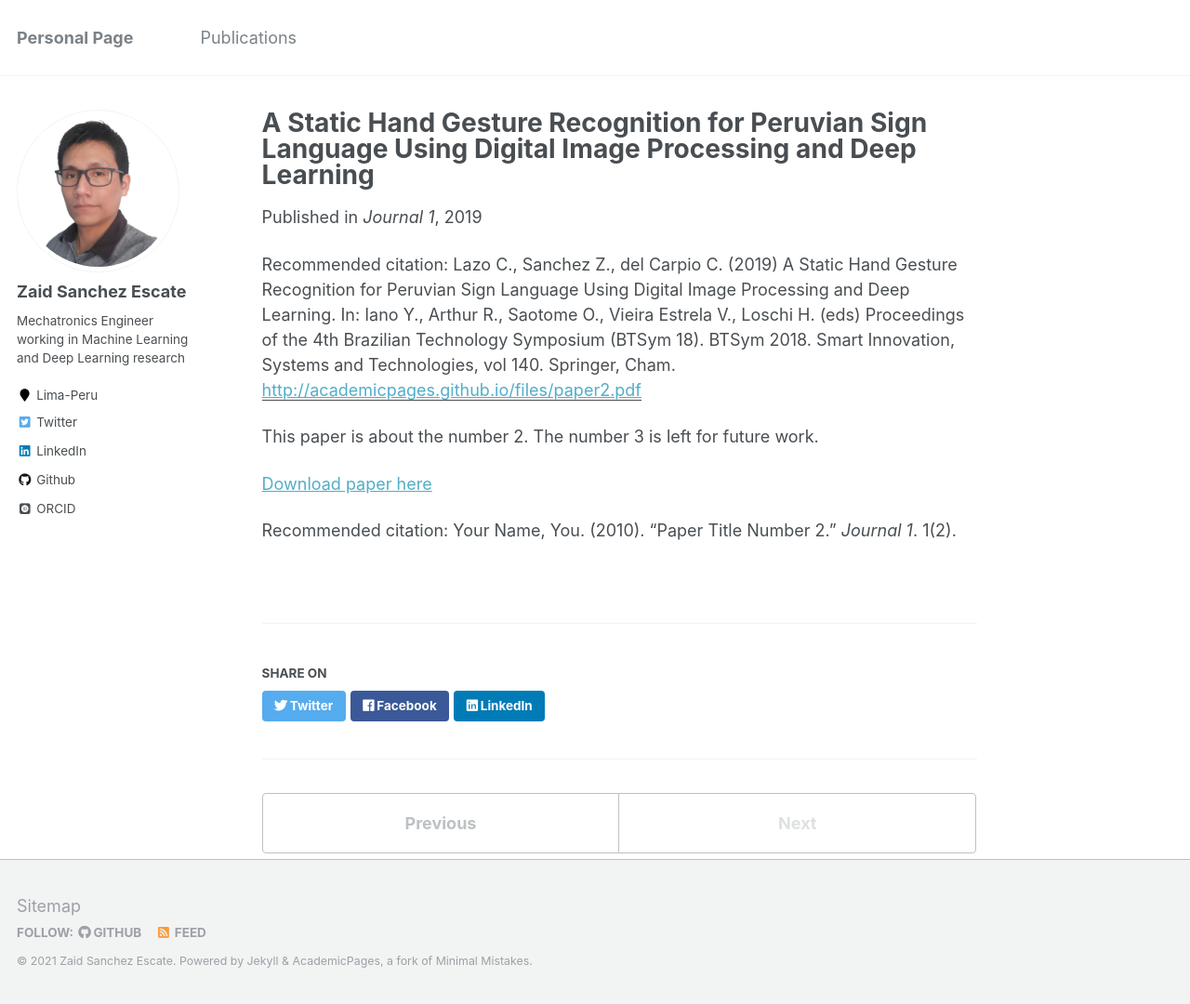
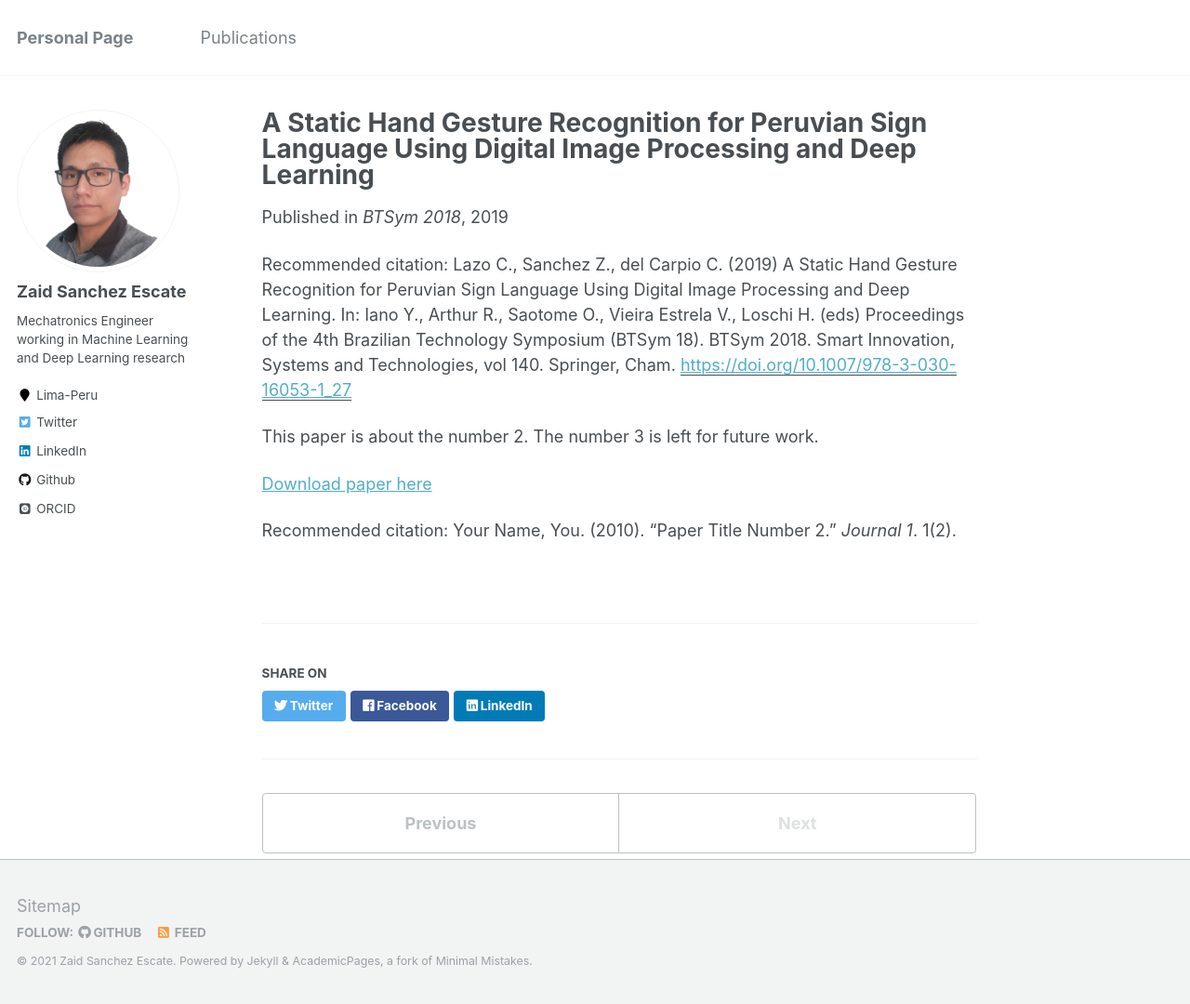
Before and after one commit to zaise/zaise.github.io, a Jekyll site: the page built from _publications/2010-10-01-paper-title-number-2.md, in a window 1280 px wide and 1080 px high. Shown: the whole window at 93% size. Built offline with Jekyll 4.4.1, drawn with Linux system fonts in a browser that asks for light colours; some web fonts are replaced.

Commit message:
2104161919

```diff
--- a/_publications/2010-10-01-paper-title-number-2.md
+++ b/_publications/2010-10-01-paper-title-number-2.md
@@ -4,8 +4,8 @@ collection: publications
 permalink: /publication/2010-10-01-paper-title-number-2
 excerpt: 'The work consists in recognizing the gestures of the alphabet in Peruvian sign language using techniques of digital image processing and a model of Deep Learning (CNN). Image processing techniques are used for segmentation and tracking of the hand of the person making the gestures. Once the image of the segmented hand is used, a CNN classification model is used to be able to recognize the gesture. The image processing and CNN algorithms were implemented in the Python programming language. The database used was 23,000 images divided into 70% for training, 15% for testing and 15% for validation. Likewise, said data corresponds to 1000 images for each non-mobile gesture of the alphabet. The results obtained for the precision of the classifier were 99.89, 99.88 and 99.85% for the data of training, test and validation respectively. In the case of the Log Loss parameter, 0.0132, 0.0036, and 0.0107 were obtained for the training, testing and validation data, respectively.'
 date: 2019-05-29
-venue: 'Journal 1'
-paperurl: 'http://academicpages.github.io/files/paper2.pdf'
+venue: 'BTSym 2018'
+paperurl: 'https://doi.org/10.1007/978-3-030-16053-1_27'
 citation: 'Lazo C., Sanchez Z., del Carpio C. (2019) A Static Hand Gesture Recognition for Peruvian Sign Language Using Digital Image Processing and Deep Learning. In: Iano Y., Arthur R., Saotome O., Vieira Estrela V., Loschi H. (eds) Proceedings of the 4th Brazilian Technology Symposium (BTSym 18). BTSym 2018. Smart Innovation, Systems and Technologies, vol 140. Springer, Cham.'
 ---
 This paper is about the number 2. The number 3 is left for future work.
```
